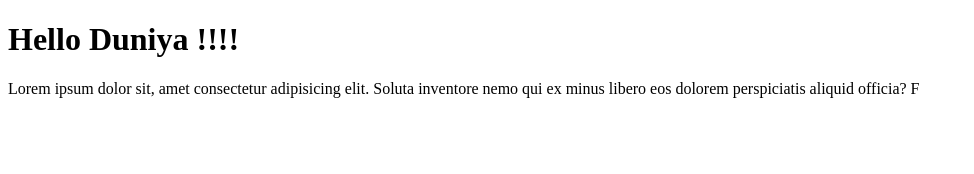
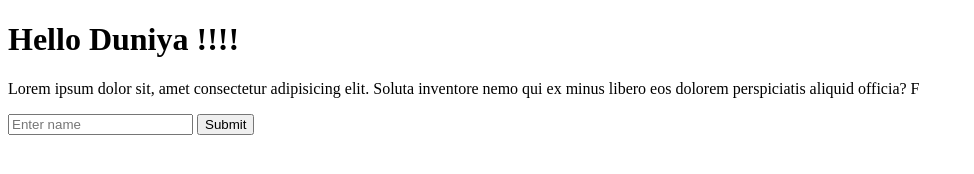
Before and after one commit to Savan-Solanki/DENO1, a plain HTML site: page index.html in a window 1280 px wide. Shown: the whole page, without its empty margins (0-974 px from the left). Drawn offline with Linux system fonts and the light colour scheme.

Commit message:
added form

```diff
--- a/index.html
+++ b/index.html
@@ -11,6 +11,11 @@
     <h1>Hello Duniya !!!!</h1>
     <p>Lorem ipsum dolor sit, amet consectetur adipisicing elit. Soluta inventore nemo qui ex minus libero eos dolorem
         perspiciatis aliquid officia? F</p>
+
+    <form action="">
+        <input type="text" placeholder="Enter name">
+        <input type="submit">
+    </form>
 </body>
 
 </html>
```
